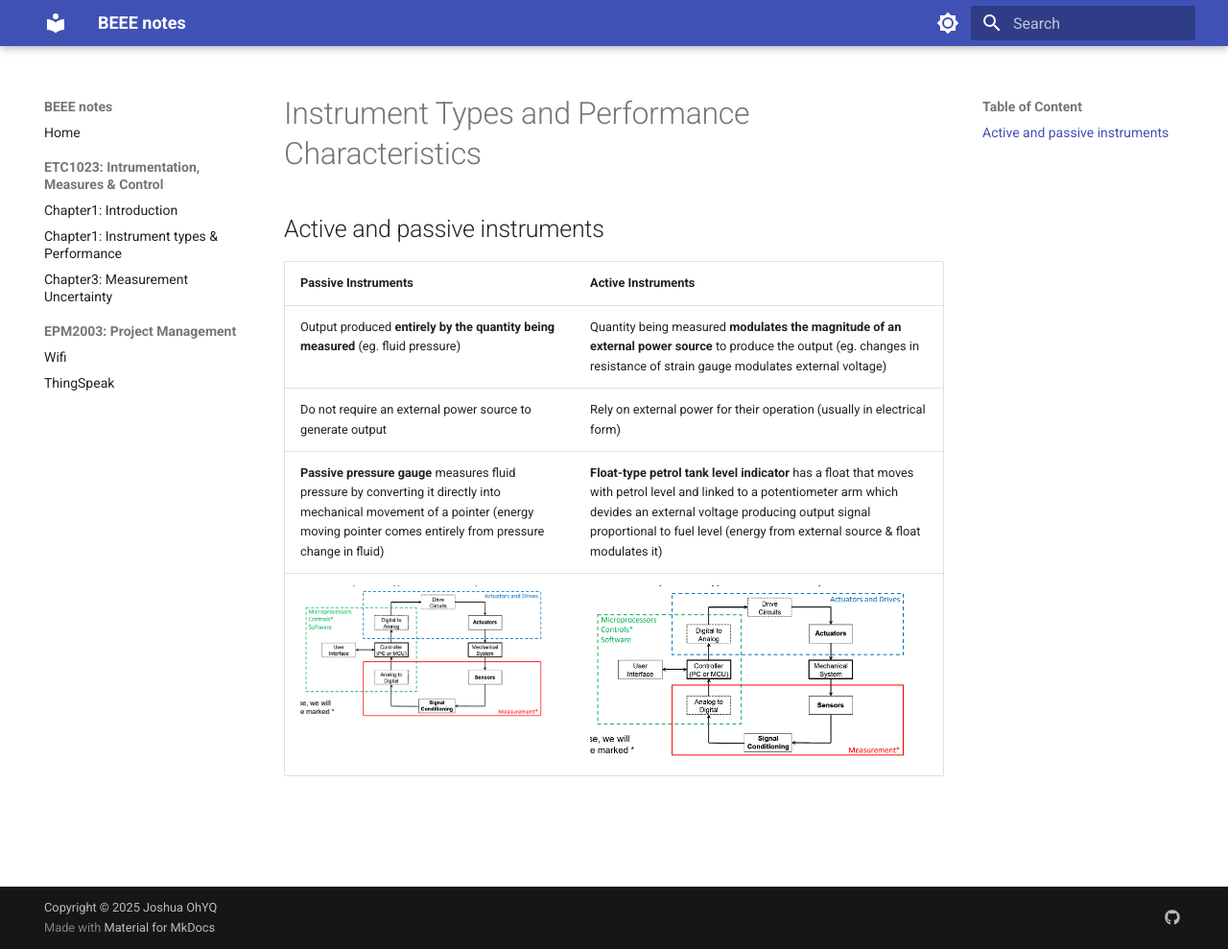
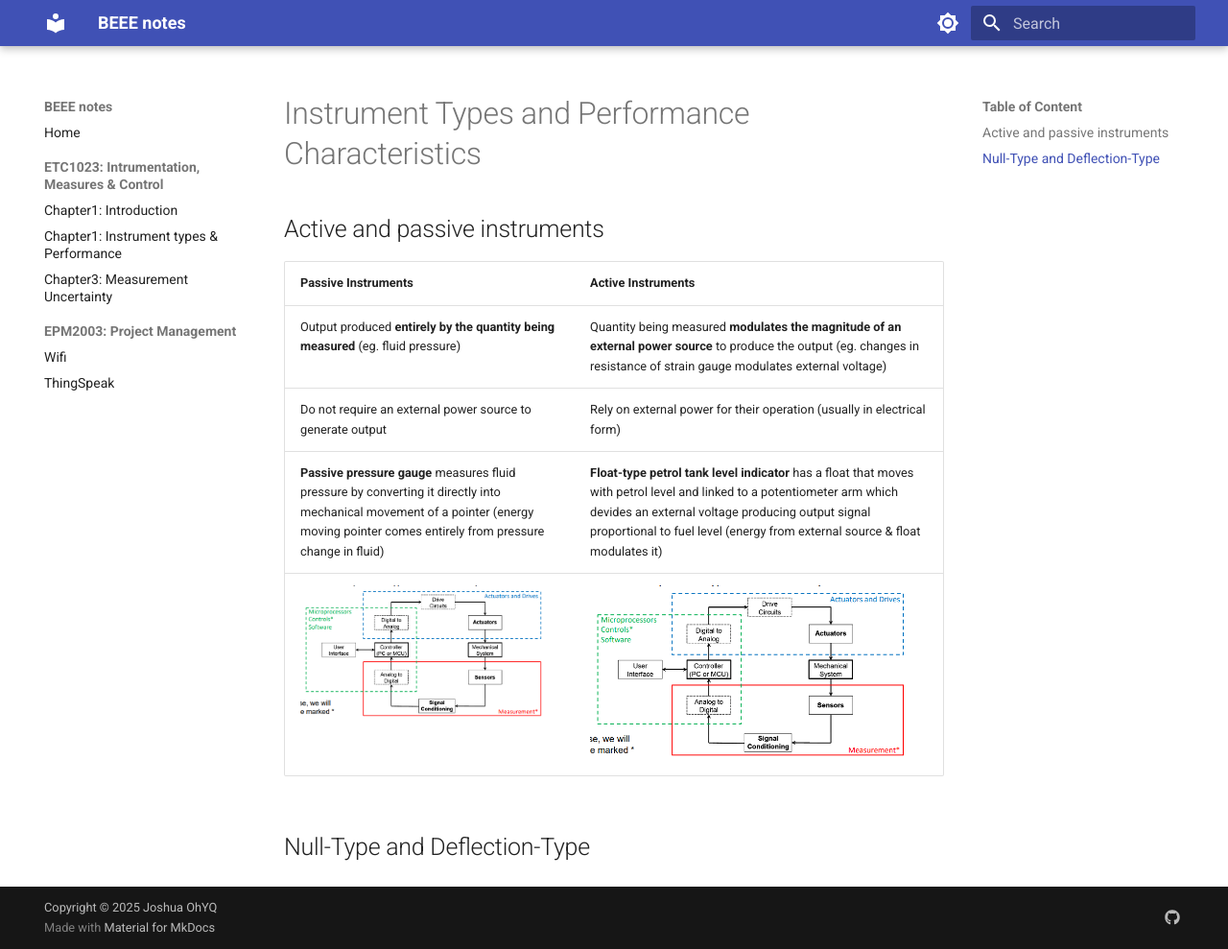
Before and after one commit to JoshuaOhYQ/BEEE, an MkDocs documentation site: the page built from docs/ETL1023 Instrumentation/Chapter2.md, in a window 1280 px wide and 989 px high. Shown: the whole window at 96% size. Built offline with MkDocs 1.6.1 and Material for MkDocs 9.7.7, drawn with Linux system fonts in a browser that asks for light colours.

Commit message:
everthing

```diff
--- a/docs/ETL1023 Instrumentation/Chapter2.md
+++ b/docs/ETL1023 Instrumentation/Chapter2.md
@@ -7,3 +7,6 @@
 | Do not require an external power source to generate output | Rely on external power for their operation (usually in electrical form) |
 | **Passive pressure gauge** measures fluid pressure by converting it directly into mechanical movement of a pointer (energy moving pointer comes entirely from pressure change in fluid) | **Float-type petrol tank level indicator** has a float that moves with petrol level and linked to a potentiometer arm which devides an external voltage producing output signal proportional to fuel level (energy from external source & float modulates it) |
 | <img src="https://github.com/JoshuaOhYQ/BEEE/blob/82e4815c18e26ba3041776c7695c0abf52fd231a/docs/ETL1023%20Instrumentation/Mec.png?raw=true" alt="Control System"> | <img src="https://github.com/JoshuaOhYQ/BEEE/blob/82e4815c18e26ba3041776c7695c0abf52fd231a/docs/ETL1023%20Instrumentation/Mec.png?raw=true" alt="Control System"> |
+
+
+## Null-Type and Deflection-Type
```
Also changed, not shown: docs/ETL1023 Instrumentation/Gauge1.png (added), docs/ETL1023 Instrumentation/float1.png (added).
